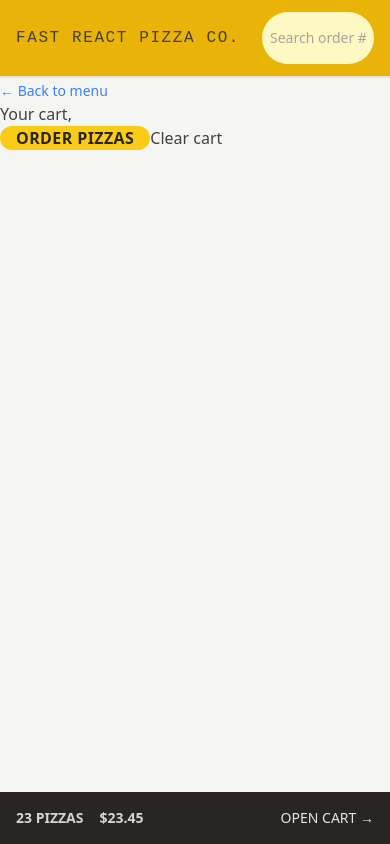
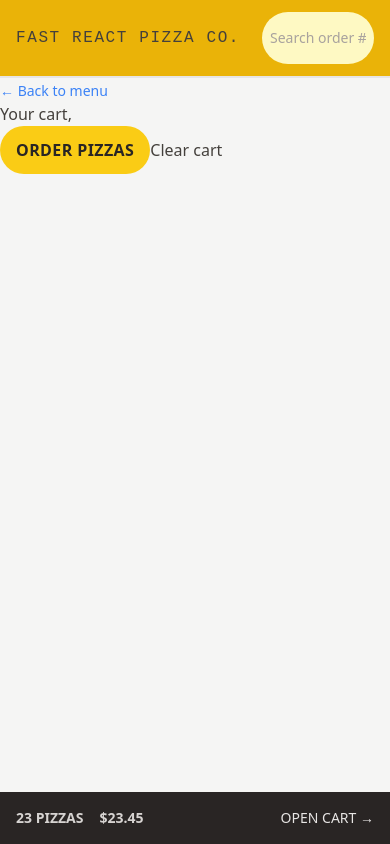
Before and after one commit to rawadabu/pizza-fast, a React (Vite) app in the folder fast-react-pizza/: page /cart in a window 390 px wide. Built offline with nearby package versions, Linux system fonts and the light colour scheme.

Commit message:
Tailwind: Styling the menu 🎨

```diff
--- a/fast-react-pizza/src/features/cart/Cart.jsx
+++ b/fast-react-pizza/src/features/cart/Cart.jsx
@@ -37,7 +37,9 @@
       <h2>Your cart, </h2>
 
       <div>
-        <Button to="/order/new">Order pizzas</Button>
+        <Button type="primary" to="/order/new">
+          Order pizzas
+        </Button>
         <button>Clear cart</button>
       </div>
     </div>
--- a/fast-react-pizza/src/features/menu/Menu.jsx
+++ b/fast-react-pizza/src/features/menu/Menu.jsx
@@ -1,13 +1,13 @@
-import { useLoaderData } from "react-router-dom";
-import { getMenu } from "../../services/apiResturant";
-import MenuItem from "./MenuItems";
+import { useLoaderData } from 'react-router-dom';
+import { getMenu } from '../../services/apiResturant';
+import MenuItem from './MenuItems';
 
 function Menu() {
   const menu = useLoaderData();
   console.log(menu);
 
   return (
-    <ul>
+    <ul className="divide-y divide-stone-200 px-2">
       {menu.map((pizza) => (
         <MenuItem pizza={pizza} key={pizza.id} />
       ))}
--- a/fast-react-pizza/src/features/menu/MenuItems.jsx
+++ b/fast-react-pizza/src/features/menu/MenuItems.jsx
@@ -1,18 +1,32 @@
 /* eslint-disable react/prop-types */
-import { formatCurrency } from "../../utils/helpers";
+import Button from '../../ui/Button';
+import { formatCurrency } from '../../utils/helpers';
 
 function MenuItem({ pizza }) {
   // eslint-disable-next-line react/prop-types
   const { name, unitPrice, ingredients, soldOut, imageUrl } = pizza;
 
   return (
-    <li>
-      <img src={imageUrl} alt={name} />
-      <div>
+    <li className="flex gap-4 py-2">
+      <img
+        src={imageUrl}
+        alt={name}
+        className={`h-24 ${soldOut ? 'opacity-70 grayscale' : ''}`}
+      />
+      <div className="flex grow flex-col">
         <p>{name}</p>
-        <p>{ingredients.join(", ")}</p>
-        <div>
-          {!soldOut ? <p>{formatCurrency(unitPrice)}</p> : <p>Sold out</p>}
+        <p className="text-sm capitalize italic text-stone-500">
+          {ingredients.join(', ')}
+        </p>
+        <div className="mt-auto flex items-center justify-between">
+          {!soldOut ? (
+            <p className="text-sm">{formatCurrency(unitPrice)}</p>
+          ) : (
+            <p className="text-sm font-medium uppercase text-stone-500">
+              Sold out
+            </p>
+          )}
+          <Button type="small">Add to cart</Button>
         </div>
       </div>
     </li>
--- a/fast-react-pizza/src/features/order/CreateOrder.jsx
+++ b/fast-react-pizza/src/features/order/CreateOrder.jsx
@@ -88,7 +88,7 @@
 
         <div>
           <input type="hidden" name="cart" value={JSON.stringify(cart)} />
-          <Button disabled={isSubmitting}>
+          <Button type="primary" disabled={isSubmitting}>
             {isSubmitting ? 'Placing order ...' : 'Order now'}
           </Button>
         </div>
--- a/fast-react-pizza/src/features/user/CreateUser.jsx
+++ b/fast-react-pizza/src/features/user/CreateUser.jsx
@@ -24,7 +24,7 @@
 
       {username !== '' && (
         <div>
-          <Button>Start ordering</Button>
+          <Button type="primary">Start ordering</Button>
         </div>
       )}
     </form>
--- a/fast-react-pizza/src/ui/Button.jsx
+++ b/fast-react-pizza/src/ui/Button.jsx
@@ -1,16 +1,21 @@
 import { Link } from 'react-router-dom';
 /* eslint-disable react/prop-types */
-function Button({ children, disabled, to }) {
-  const className =
-    'inline-block rounded-full bg-yellow-400 px-4 font-semibold uppercase tracking-wide text-stone-800 transition-colors duration-300 hover:bg-yellow-300 focus:bg-yellow-300 focus:outline-none focus:ring focus:ring-yellow-300 focus:ring-offset-2 disabled:cursor-not-allowed sm:px-6 sm:py-4';
+function Button({ children, disabled, to, type }) {
+  const base =
+    ' base: inline-block rounded-full bg-yellow-400 font-semibold uppercase tracking-wide text-stone-800 transition-colors duration-300 hover:bg-yellow-300 focus:bg-yellow-300 focus:outline-none focus:ring focus:ring-yellow-300 focus:ring-offset-2 disabled:cursor-not-allowed';
+  const styles = {
+    primary: base + ' px-4 py-3 md:px-6 md:py-4',
+    small: base + ' px-4 py-2 md:px-5 md:py-2.5 text-xs',
+  };
+
   if (to)
     return (
-      <Link to={to} className={className}>
+      <Link to={to} className={styles[type]}>
         {children}
       </Link>
     );
   return (
-    <button disabled={disabled} className={className}>
+    <button disabled={disabled} className={styles[type]}>
       {children}
     </button>
   );
```
